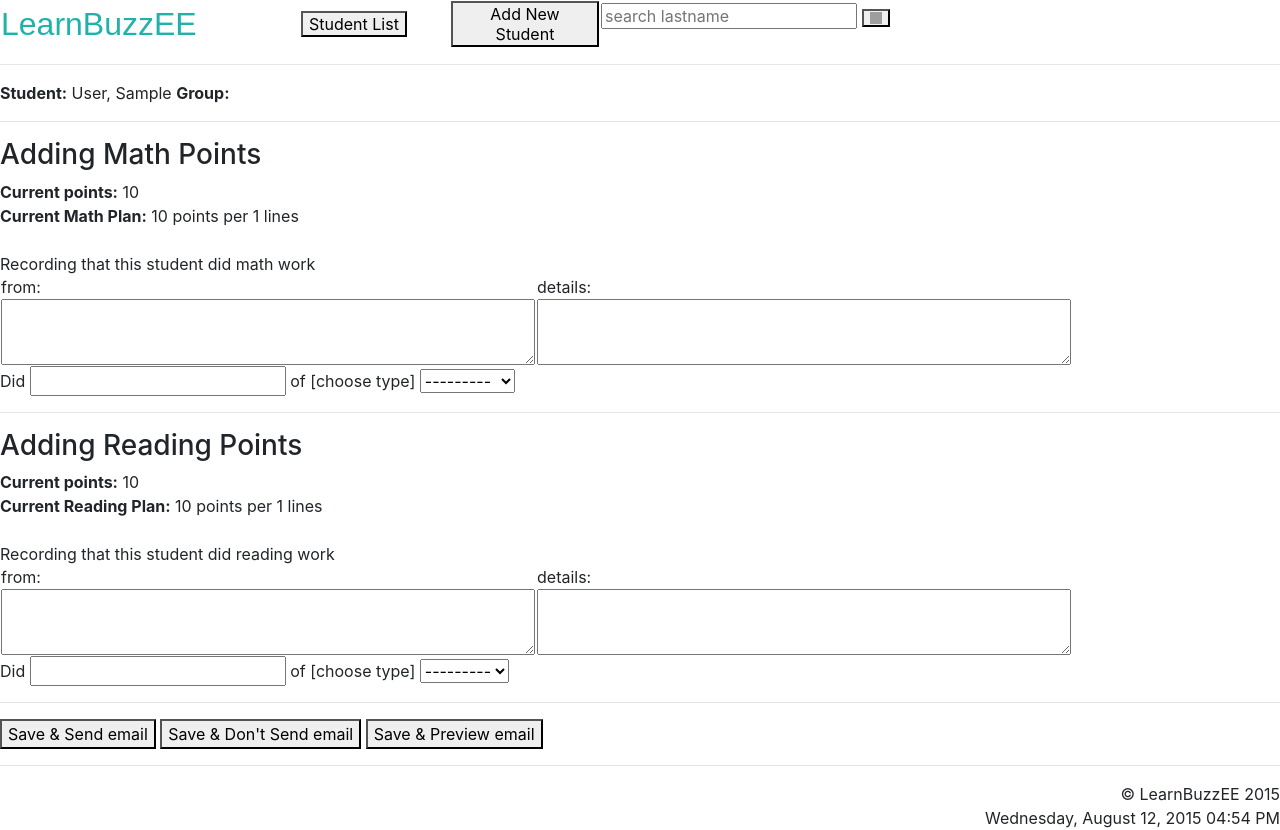
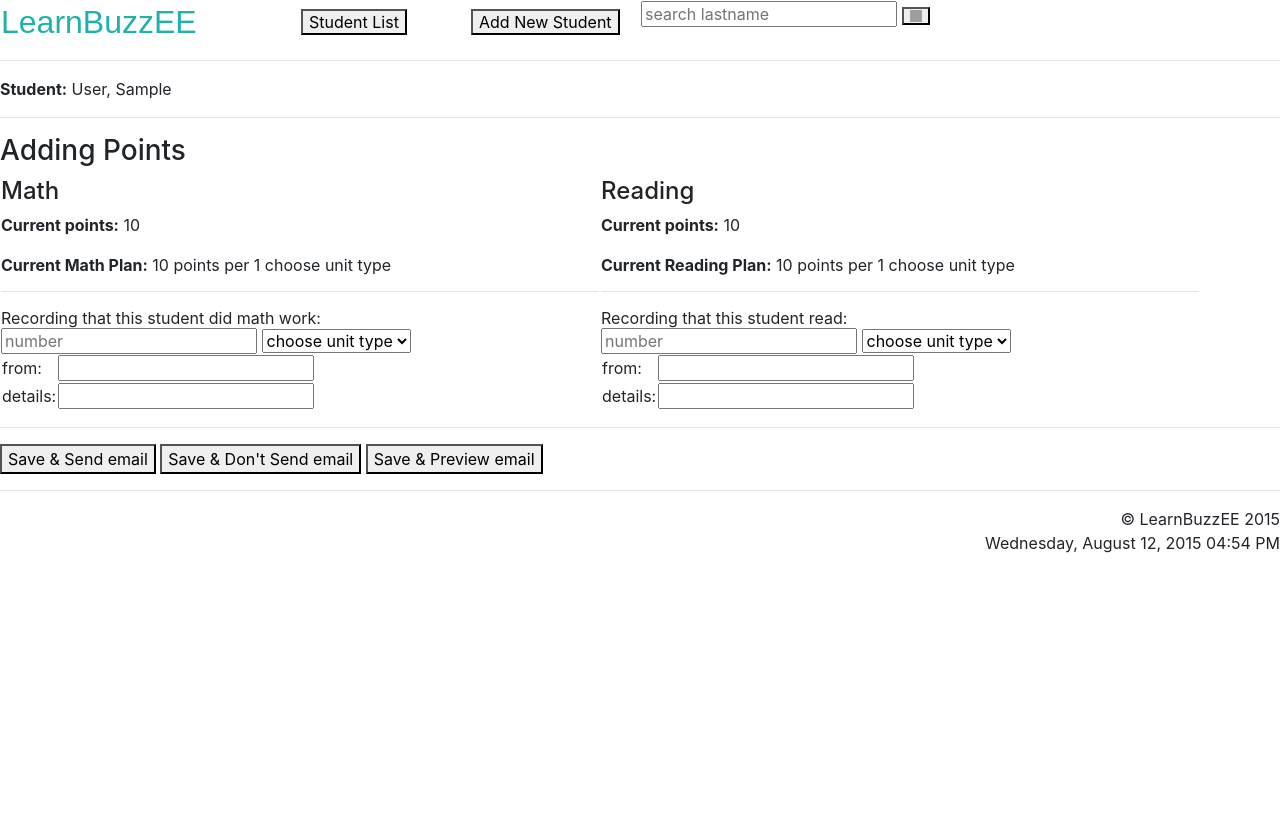
Before and after one commit to DeeKras/LearnBuzzEE, a Django app: a page that uses students/templates/students/base.html in a window 1280 px wide. After the commit the page ends 553 px from the top, so only its background shows below. Run offline with Django 3.2, Linux system fonts and the light colour scheme; tables that the repository leaves empty hold one stand-in row (values such as "Sample post"); some libraries are stand-ins or nearby versions; grey boxes are pictures that could not be loaded.

Commit message:
did more css

```diff
--- a/students/forms.py
+++ b/students/forms.py
@@ -9,7 +9,7 @@ class StudentForm(forms.ModelForm):
         model = Student
 
         group = forms.ModelChoiceField(queryset=Group.objects.all(),
-                                       widget=forms.Select(attrs={'class':'selector'}))
+                                       widget=forms.Select(attrs={'class': "input-dropdown"}))
         fields = ['firstname', 'lastname', 'gender',
                   'avatar', 'group',
                   'mathplan_points', 'mathplan_per', 'mathplan_type',
@@ -20,12 +20,14 @@ class StudentForm(forms.ModelForm):
             'lastname': forms.TextInput(
                 attrs={'placeholder':'Last Name', 'class':'form-control'}),
             'gender': forms.RadioSelect(choices=GENDER_CHOICES),
-            'mathplan_points':forms.Textarea(attrs={'cols':6, 'rows':1}),
-            'mathplan_per':forms.Textarea(attrs={'cols': 6, 'rows': 1}),
-            'mathplan_type': forms.Select(choices= MATHPLAN_CHOICES),
-            'readingplan_points':forms.Textarea(attrs={'cols':6, 'rows':1}),
-            'readingplan_per':forms.Textarea(attrs={'cols': 6, 'rows': 1}),
-            'readingplan_type': forms.Select(choices= READINGPLAN_CHOICES)
+            'mathplan_points':forms.TextInput(attrs={'class': "input-numbers", 'placeholder': 'number'}),
+            'mathplan_per':forms.TextInput(attrs={'class': "input-numbers", 'placeholder': 'number'}),
+            'mathplan_type': forms.Select(choices= MATHPLAN_CHOICES,
+                                          attrs={'class': "input-dropdown"}),
+            'readingplan_points':forms.TextInput(attrs={'class': "input-numbers", 'placeholder': 'number'}),
+            'readingplan_per':forms.TextInput(attrs={'class': "input-numbers", 'placeholder': 'number'}),
+            'readingplan_type': forms.Select(choices= READINGPLAN_CHOICES,
+                                             attrs={'class': "input-dropdown"})
         }
 
     def clean(self):
@@ -65,12 +67,16 @@ class StudentGainPointsForm(forms.ModelForm):
         fields = ['math_source','math_source_details','math_amt','math_type',
                   'reading_source','reading_source_details','reading_amt','reading_type']
         widgets = {
-                'math_source': forms.Textarea(attrs={'cols': 50, 'rows': 3}),
-                'math_source_details': forms.Textarea(attrs={'cols': 50, 'rows': 3}),
-                'math_type': forms.Select(choices= MATHPLAN_CHOICES),
-                'reading_source': forms.Textarea(attrs={'cols': 50, 'rows': 3}),
-                'reading_source_details': forms.Textarea(attrs={'cols': 50, 'rows': 3}),
-                'reading_type': forms.Select(choices=READINGPLAN_CHOICES)
+                'math_amt': forms.TextInput(attrs={'class': "input-numbers", 'placeholder': 'number'}),
+                'math_source': forms.TextInput(attrs={'class': "input-text"}),
+                'math_source_details': forms.TextInput(attrs={'class': "input-text"}),
+                'math_type': forms.Select(choices= MATHPLAN_CHOICES,
+                                          attrs={'class': "input-dropdown"}),
+                'reading_amt': forms.TextInput(attrs={'class': "input-numbers", 'placeholder': 'number'}),
+                'reading_source': forms.TextInput(attrs={'class': "input-text"}),
+                'reading_source_details': forms.TextInput   (attrs={'class': "input-text"}),
+                'reading_type': forms.Select(choices=READINGPLAN_CHOICES,
+                                             attrs={'class': "input-dropdown"})
         }
 
     def __init__(self,*args, **kwargs):
--- a/students/templates/students/base.html
+++ b/students/templates/students/base.html
@@ -12,8 +12,8 @@
 
     <table>
         <col width="300">
-        <col width="150">
-        <col width="150">
+        <col width="170">
+        <col width="170">
         <col width="600">
         <tr>
             <td>
@@ -27,12 +27,12 @@
             </td>
 
             <td>
-                <form class="search">
-                    <form action= "{% url "student_search" %}"  method=GET>
+                    <form action= "{% url "student_search" %}"  method=GET class="search">
                         <input type="text" name="last" placeholder="search lastname">
-                        <button>
+                        <button type="submit" name="submit">
                             <img src="{% static "images/search.svg" %}" alt="search" style="width:12px;height:12px;"/>
                         </button>
+
                 </form>
                 </div>
             </td>
--- a/students/templates/students/student_gainpoints.html
+++ b/students/templates/students/student_gainpoints.html
@@ -1,56 +1,87 @@
 {% extends "students/base.html" %}
 {% block content %}
-{% block student_header %} {% endblock student_header %}
-<b>Student:</b> {{student.lastname}}, {{student.firstname}}  <b>Group:</b> {{student.get_group_display}}
+<body>
+    <b>Student:</b> {{student.lastname}}, {{student.firstname}}
     <hr>
 <form method="post">
     {% csrf_token %}
 
 
-<h3>Adding Math Points</h3>
+<h3>Adding Points</h3>
 
-<strong>Current points:</strong> {{student.math_points}}<br>
+    <div class="edit-form">
+        <table>
+            <col width="600">
+            <col width="600">
+            <tr>
+                <td>
+                    <h4>Math</h4>
+                </td>
+                <td>
+                    <h4>Reading</h4>
+                </td>
+            </tr>
+            <tr>
+                <td valign="top">
+                    <strong>Current points:</strong> {{student.math_points}}<br><br>
+                    <strong>Current Math Plan:</strong>
+                    {% if student.mathplan_points %}
+                        {{student.mathplan_points}} points per {{student.mathplan_per}} {{student.get_mathplan_type_display}}
+                    {% else %}
+                        <font color="red">no math plan on file - yet!</font>
+                    {% endif %}
+                    <hr>
 
-<strong>Current Math Plan:</strong>
-{{student.mathplan_points}} points per {{student.mathplan_per}} {{student.get_mathplan_type_display}}
-    <br>
-<br>
-    Recording that this student did math work
+                    Recording that this student did math work:<br>
+                    {% if student.mathplan_points %}
+                        {{form.math_amt}} {{form.math_type}}<br>
                     <table>
                         <tr>
-            <td> from:</td>
-            <td> details:</td>
+                            <td> from: </td>
+                            <td> {{form.math_source}} </td>
                         </tr>
                         <tr>
-            <td>{{form.math_source}}</td>
+                            <td>details:</td>
                             <td>{{form.math_source_details}}</td>
                         </tr>
                     </table>
-
-    Did {{form.math_amt}} of [choose type] {{form.math_type}}<br>
+                    {% else %}
+                        <font color="red">You cannot enter Learning yet, as there is no Learning Plan on file</font>
+                    {% endif %}
+                <td>
+                    <strong>Current points:</strong> {{student.reading_points}}<br><br>
+                    <strong>Current Reading Plan:</strong>
+                    {% if student.readingplan_points %}
+                        {{student.readingplan_points}} points per {{student.readingplan_per}} {{student.get_readingplan_type_display}}
+                    {% else %}
+                        <font color="red">no reading plan on file - yet!</font>
+                    {% endif %}
 
                     <hr>
-<h3>Adding Reading Points</h3>
 
-<strong>Current  points:</strong> {{student.reading_points}}<br>
-
-<strong>Current Reading Plan:</strong>
-{{student.readingplan_points}} points per {{student.readingplan_per}} {{student.get_readingplan_type_display}}
-    <br>
-    <br>
-    Recording that this student did reading work
+                    Recording that this student read:<br>
+                    {% if student.readingplan_points %}
+                        {{form.reading_amt}}  {{form.reading_type}}<br>
                         <table>
                         <tr>
-            <td> from:</td>
-            <td> details:</td>
+                            <td> from: </td>
+                            <td> {{form.reading_source}} </td>
                         </tr>
                         <tr>
-            <td>{{form.reading_source}}</td>
+                            <td>details:</td>
                             <td>{{form.reading_source_details}}</td>
                         </tr>
                     </table>
+                    {% else %}
+                        <font color="red">You cannot enter Learning yet, as there is no Learning Plan on file</font>
+                    {% endif %}
+                </td>
+            </tr>
+        </table>
 
-    Did {{form.reading_amt}} of [choose type] {{form.reading_type}}
+
+    </div>
+
     <hr>
 
     <button type="submit" name="submit" value="send">Save & Send email</button>
@@ -61,4 +92,5 @@
     {{form.errors}}
 
 </form>
+</body>
 {% endblock %}
--- a/students/utils.py
+++ b/students/utils.py
@@ -1,21 +1,16 @@
-GROUPS_LIST =    (
-        ('A', 'Group A'),
-        ('B', 'Group B'),
-        ('C', 'Group C'),
-        ('D', 'Group D')
-        )
-
 GENDER_CHOICES = (
         ('M','Male'),
         ('F','Female'),
         )
 
 MATHPLAN_CHOICES = (
+        ('', 'choose unit type'),
         ('li', 'lines'),
         ('ex','examples'),
         )
 
 READINGPLAN_CHOICES = (
+        ('', 'choose unit type'),
         ('li', 'lines'),
         ('pg','pages'),
         ('ch', 'chapters'),
--- a/students/views.py
+++ b/students/views.py
@@ -48,6 +48,7 @@ def student_new_update(request, pk=None, student=None):
     if pk: #if is an edit
         student = get_object_or_404(Student, pk=pk)
         form = StudentForm(instance=student)
+
         mode='edit'
     else:
         form = StudentForm()
@@ -131,7 +132,7 @@ def student_search(request):
 
         results = chain(s1, s2)
 
-        if len(s1) == 1:
+        if (len(s1) + len(s2))  == 1:
             student = Student.objects.get(lastname__istartswith=request.GET['last'])
             form = StudentForm(instance=student)
             template_name = 'students/student_form.html'
```
Also changed, not shown: students/templates/students/search_results_list.html (+14 -20 lines), students/templates/students/student_form.html (+23 -12 lines), students/templates/students/student_list.html (+1 -10 lines). Lines whose indentation alone changed are shown as unchanged.
